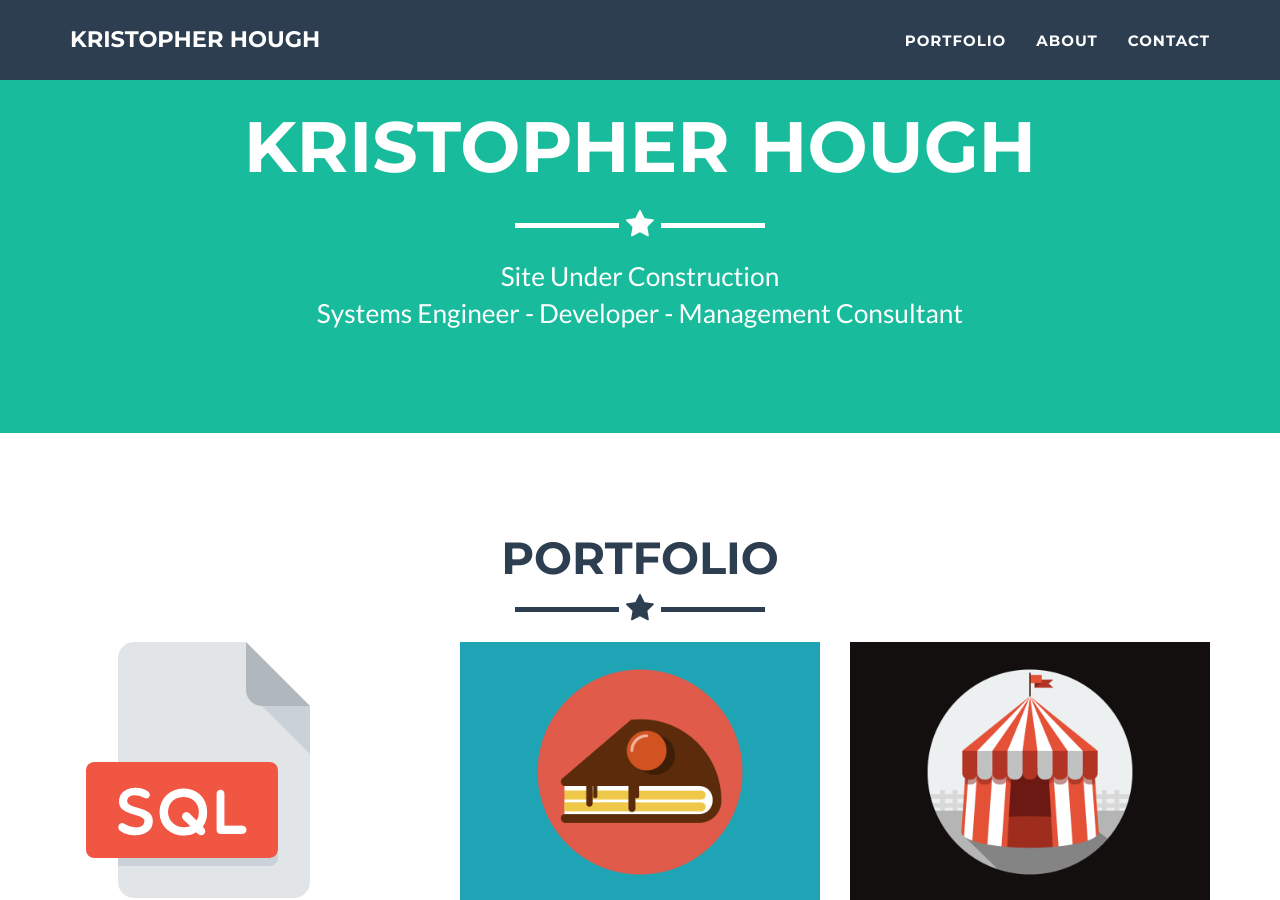
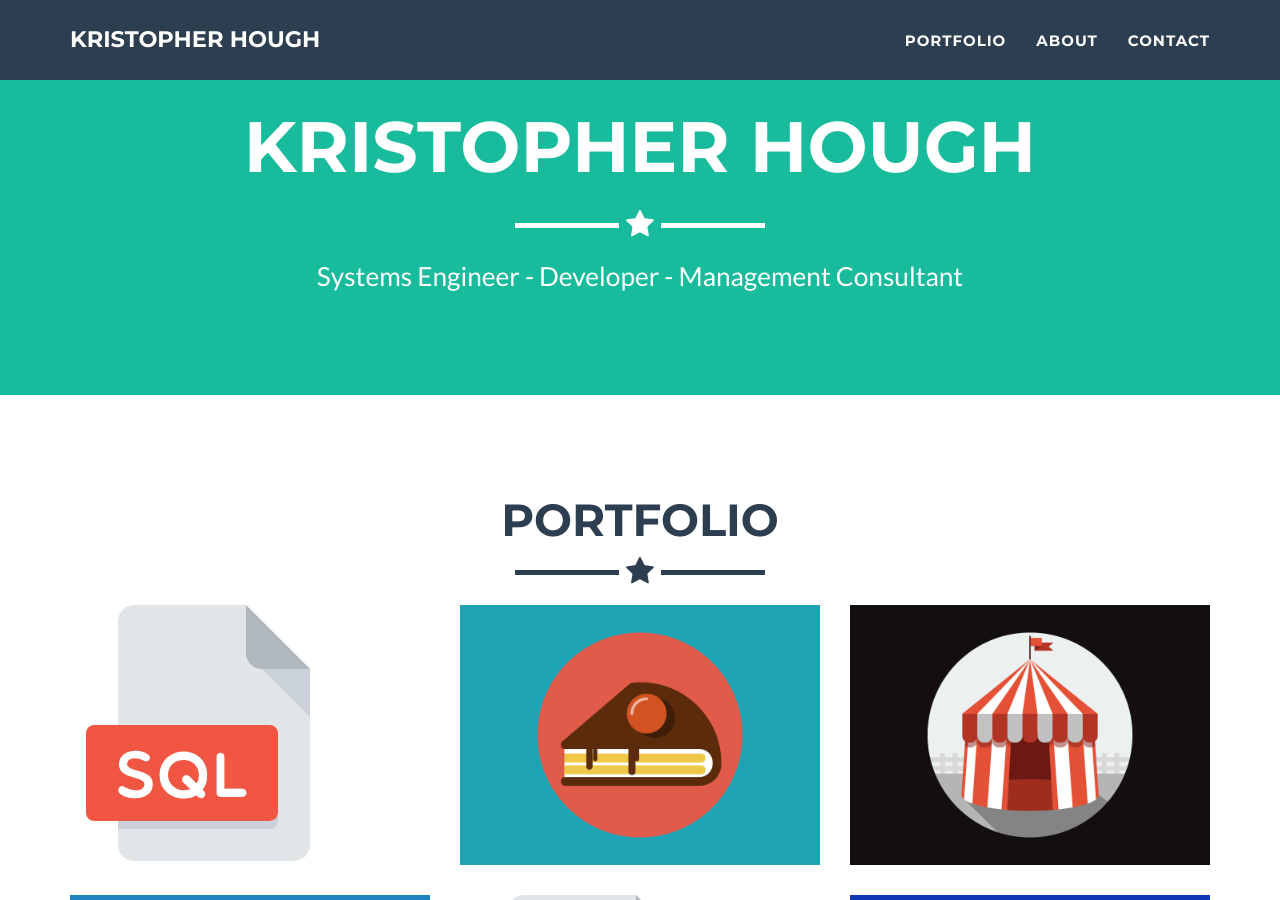
Before and after one commit to KristopherHough/kristopherhough.github.io, a Jekyll site: the page built from index.html, in a window 1280 px wide and 900 px high, scrolled down 380 px. Built offline with Jekyll 4.4.1, drawn with Linux system fonts in a browser that asks for light colours.

Commit message:
Remove under construction

```diff
--- a/_includes/header.html
+++ b/_includes/header.html
@@ -7,7 +7,7 @@
                     <div class="intro-text">
                         <span class="name">{{ site.title }}</span>
                         <hr class="star-light">
-                        <span class="skills">Site Under Construction <br>
+                        <span class="skills">
                           {{ site.skills }}</span>
                     </div>
                 </div>
```
